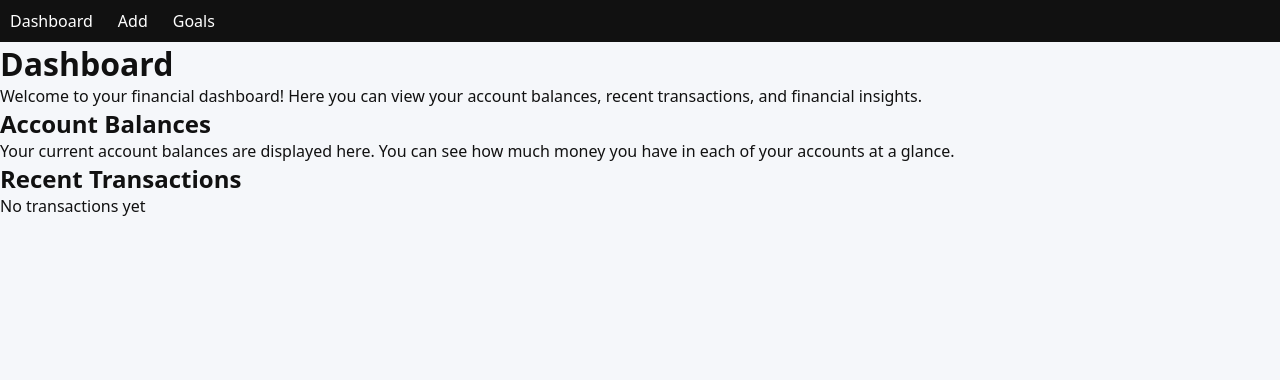
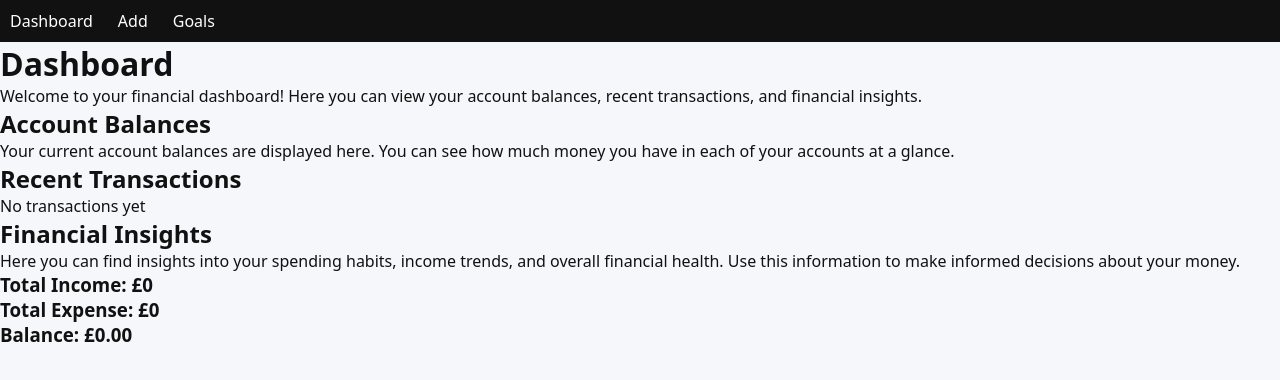
Before and after one commit to denichinv/ai-finance, a React (Vite) app in the folder ai-finance-app/client/: page / in a window 1280 px wide. Shown: the top 380 px of the page. Built offline with nearby package versions, Linux system fonts and the light colour scheme.

Commit message:
add dashboard analytics (income, expenses, balance)

```diff
--- a/ai-finance-app/client/src/pages/Dashboard.tsx
+++ b/ai-finance-app/client/src/pages/Dashboard.tsx
@@ -5,6 +5,15 @@ type Props = {
 };
 
 export default function Dashboard({ transactions }: Props) {
+  const totalIncome = transactions
+    .filter((t) => t.type === "income")
+    .reduce((acc, t) => acc + t.amount, 0);
+
+  const totalExpense = transactions
+    .filter((t) => t.type === "expense")
+    .reduce((acc, t) => acc + t.amount, 0);
+
+  const balance = (totalIncome - totalExpense).toFixed(2);
   return (
     <div>
       <h1>Dashboard</h1>
@@ -46,6 +55,15 @@ export default function Dashboard({ transactions }: Props) {
           </tbody>
         </table>
       )}
+      <h2>Financial Insights</h2>
+      <p>
+        Here you can find insights into your spending habits, income trends, and
+        overall financial health. Use this information to make informed
+        decisions about your money.
+      </p>
+      <h3>Total Income: £{totalIncome}</h3>
+      <h3>Total Expense: £{totalExpense}</h3>
+      <h3>Balance: £{balance}</h3>
     </div>
   );
 }
```
